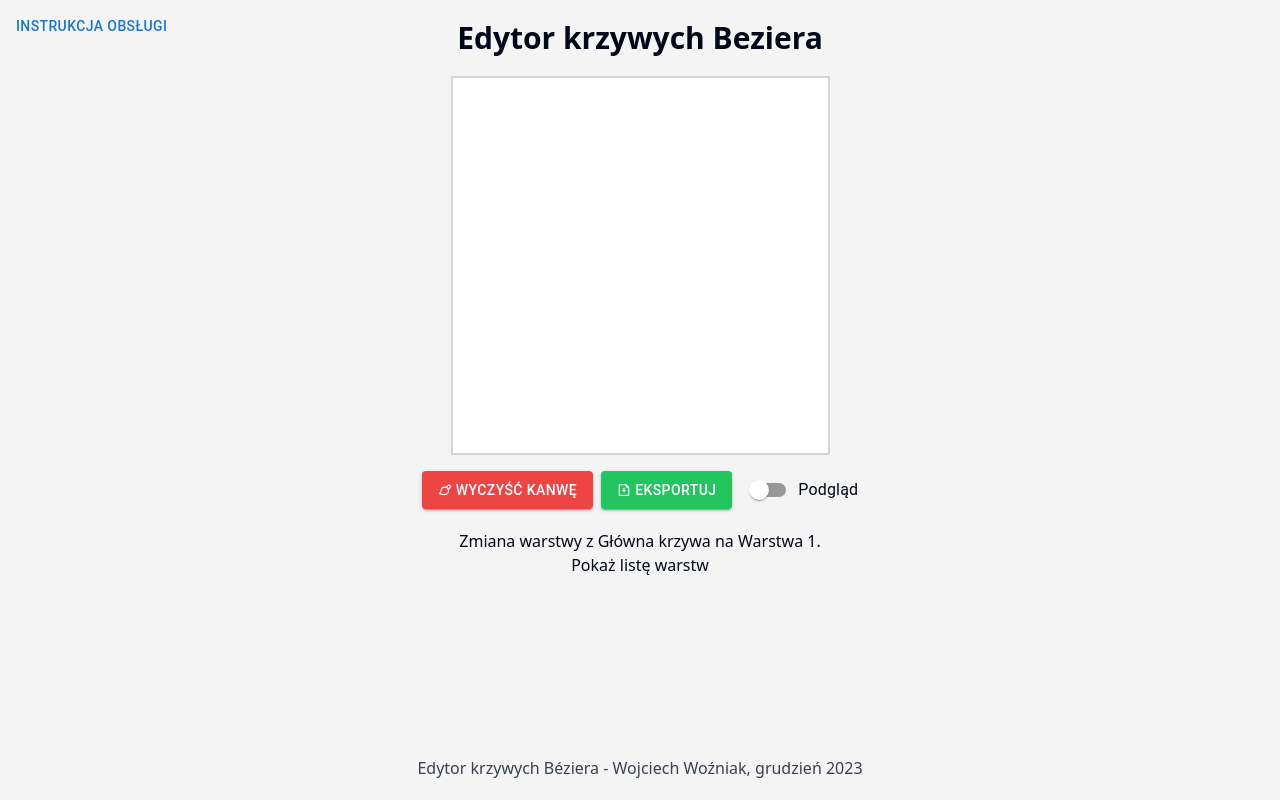
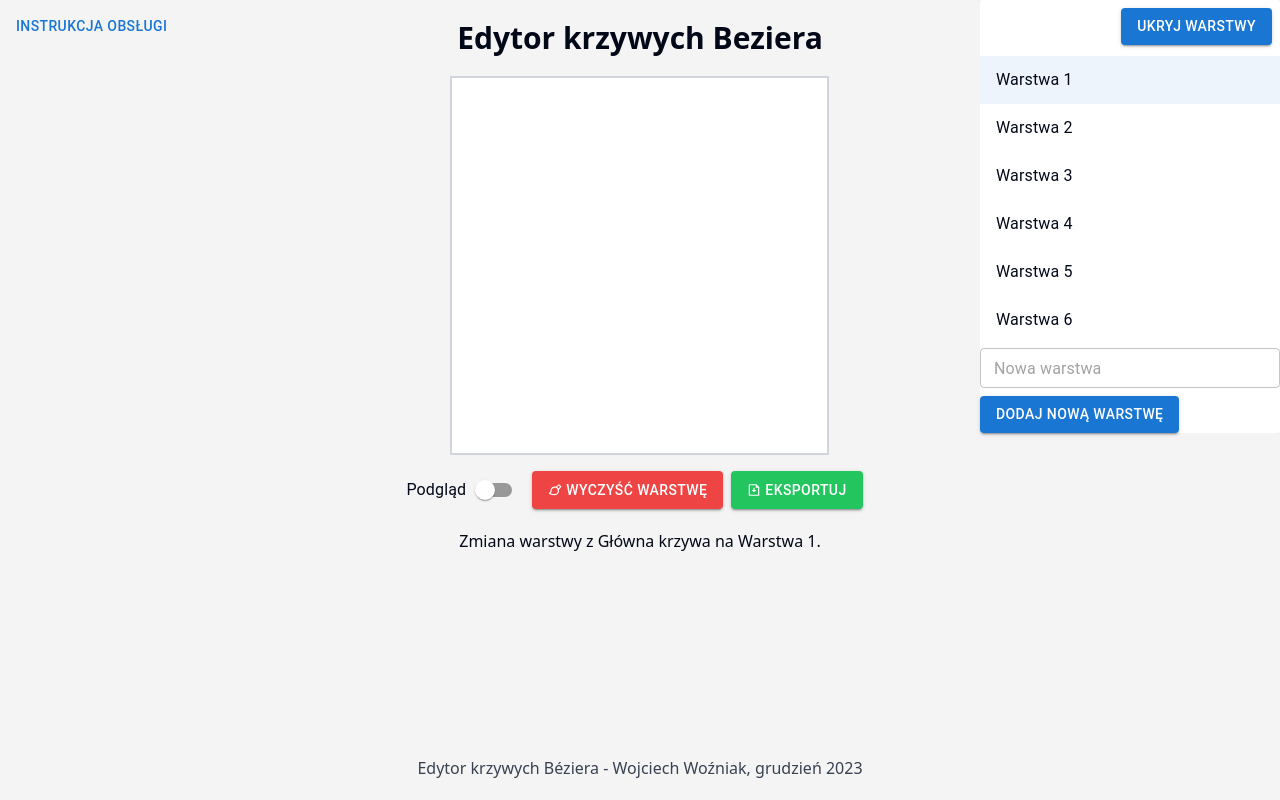
Before and after one commit to wojwozniak/bezier-curves, a React (Vite) app: page / in a window 1280 px wide. Built offline with nearby package versions, Linux system fonts and the light colour scheme.

Commit message:
edycja obsługi

```diff
--- a/src/components/ButtonBar.tsx
+++ b/src/components/ButtonBar.tsx
@@ -29,8 +29,15 @@ const ButtonBar = ({ updateActiveMode }: { updateActiveMode: React.Dispatch<Reac
 
   return (
     <div className="button-row flex space-x-2">
-      <Button variant="contained" className='flex !bg-red-500 background-red gap-1' onClick={() => updateActiveMode({ label: "Wyczyść", dispatchTime: Date.now() })}>
-        <RiBrushLine /> Wyczyść kanwę
+      <FormControlLabel
+        control={<Switch checked={previewChecked} onChange={handlePreviewChange} />}
+        label={"Podgląd"}
+        style={{flexDirection: "row-reverse", marginRight: "0"}}
+      />
+      <Button variant="contained"
+        className='flex !bg-red-500 background-red gap-1'
+        onClick={() => updateActiveMode({ label: "Wyczyść", dispatchTime: Date.now() })}>
+        <RiBrushLine /> Wyczyść warstwę
       </Button>
 
       <Button variant="contained" className='flex !bg-green-500 gap-1' onClick={handleExportMenuClick}>
@@ -48,11 +55,6 @@ const ButtonBar = ({ updateActiveMode }: { updateActiveMode: React.Dispatch<Reac
           Eksportuj SVG
         </MenuItem>
       </Menu>
-
-      <FormControlLabel
-        control={<Switch checked={previewChecked} onChange={handlePreviewChange} />}
-        label={"Podgląd"}
-      />
     </div>
   );
 };
--- a/src/components/CurveList.tsx
+++ b/src/components/CurveList.tsx
@@ -1,4 +1,5 @@
-import React, { ReactNode, useState } from 'react';
+import React, { useState } from 'react';
+import { List, ListItem, ListItemText, TextField, Box, Button } from '@mui/material';
 
 interface CurveListProps {
     curves: string[];
@@ -7,9 +8,9 @@ interface CurveListProps {
     setCurrentCurve: React.Dispatch<React.SetStateAction<string>>;
 }
 
-const CurveList = ({ curves, dispatchStateUpdate, currentCurve, setCurrentCurve }: CurveListProps): ReactNode => {
-    const [newCurve, setNewCurve] = useState<string>('');
-    const [isListVisible, setListVisibility] = useState<boolean>(false);
+const CurveList = ({ curves, dispatchStateUpdate, currentCurve, setCurrentCurve }: CurveListProps) => {
+    const [newCurve, setNewCurve] = useState('');
+    const [isListVisible, setListVisibility] = useState(true);
 
     const handleAddCurve = () => {
         if (newCurve.trim() !== '') {
@@ -18,53 +19,54 @@ const CurveList = ({ curves, dispatchStateUpdate, currentCurve, setCurrentCurve
         }
     };
 
-    const toggleListVisibility = () => {
-        setListVisibility(!isListVisible);
+    const handleChangeCurve = (curve: string) => {
+        setCurrentCurve(curve);
     };
 
-    const handleChangeCurve = (event: React.MouseEvent<HTMLAnchorElement>) => {
-        const target = event.target as HTMLAnchorElement;
+    return (
+        <Box sx={{ position: 'absolute', top: 0, right: 0, width: 300 }}>
+            <Button
+                variant="contained"
+                onClick={() => setListVisibility(!isListVisible)}
+                sx={{ position: 'absolute', top: 8, right: 8 }}>
+                {isListVisible ? 'Ukryj warstwy' : 'Pokaż warstwy'}
+            </Button>
 
-        if (target) {
-            setCurrentCurve(target.innerText);
-        }
-    };
-
-    if (isListVisible) {
-        return (
-            <div className="curve-list-container">
-                <div className={`list-container ${isListVisible ? 'visible' : 'hidden'}`}>
-                    <h3>Lista warstw</h3>
-                    <ul className="curve-list">
+            {isListVisible && (
+                <Box sx={{ pt: 6, bgcolor: 'background.paper', borderRadius: 1 }}>
+                    <Box sx={{ maxHeight: 300, overflow: 'auto' }}>
+                        <List>
                             {curves.map((curve, index) => (
-                            <li key={index} className={curve === currentCurve ? "active-curve" : ""}>
-                                <a onClick={handleChangeCurve}>{curve}</a>
-                            </li>
+                                <ListItem
+                                    key={index}
+                                    button
+                                    selected={curve === currentCurve}
+                                    onClick={() => handleChangeCurve(curve)}
+                                >
+                                    <ListItemText primary={curve} />
+                                </ListItem>
                             ))}
-                    </ul>
-                    <div className="add-curve-container">
-                        <input
-                            type="text"
+                        </List>
+                    </Box>
+                    <TextField
+                        fullWidth
+                        variant="outlined"
+                        size="small"
                         placeholder="Nowa warstwa"
                         value={newCurve}
                         onChange={(e) => setNewCurve(e.target.value)}
                     />
-                        <button onClick={handleAddCurve}>Dodaj warstwę</button>
-                    </div>
-                </div>
-                <button className="button" onClick={toggleListVisibility}>
-                    {isListVisible ? 'Ukryj listę wartsw' : 'Pokaż listę warstw'}
-                </button>
-                <p>Aktywna warstwa jest zaznaczona na złoto</p>
-            </div>
+                    <Button
+                        variant="contained"
+                        color="primary"
+                        onClick={handleAddCurve}
+                        sx={{ mt: 1 }}>
+                        Dodaj nową warstwę
+                    </Button>
+                </Box>
+            )}
+        </Box>
     );
-    } else {
-        return (
-            <button className="button" onClick={toggleListVisibility}>
-                {isListVisible ? 'Ukryj listę warstw' : 'Pokaż listę warstw'}
-            </button>
-        );
-    }
 };
 
 export default CurveList;
--- a/src/hooks/useSingleActionHandler.ts
+++ b/src/hooks/useSingleActionHandler.ts
@@ -22,7 +22,7 @@ const useSingleActionHandler = (
         }
         if (activeMode.label === "Wyczyść") {
             setCoordinates([]);
-            setScreen("Wyczyszczono kanwę.");
+            setScreen("Wyczyszczono warstwę.");
         } else if (activeMode.label === "Eksportuj SVG") {
             const canvas = canvasRef.current;
             const width = canvas.width.toString();
```
Lines whose indentation alone changed are shown as unchanged.
